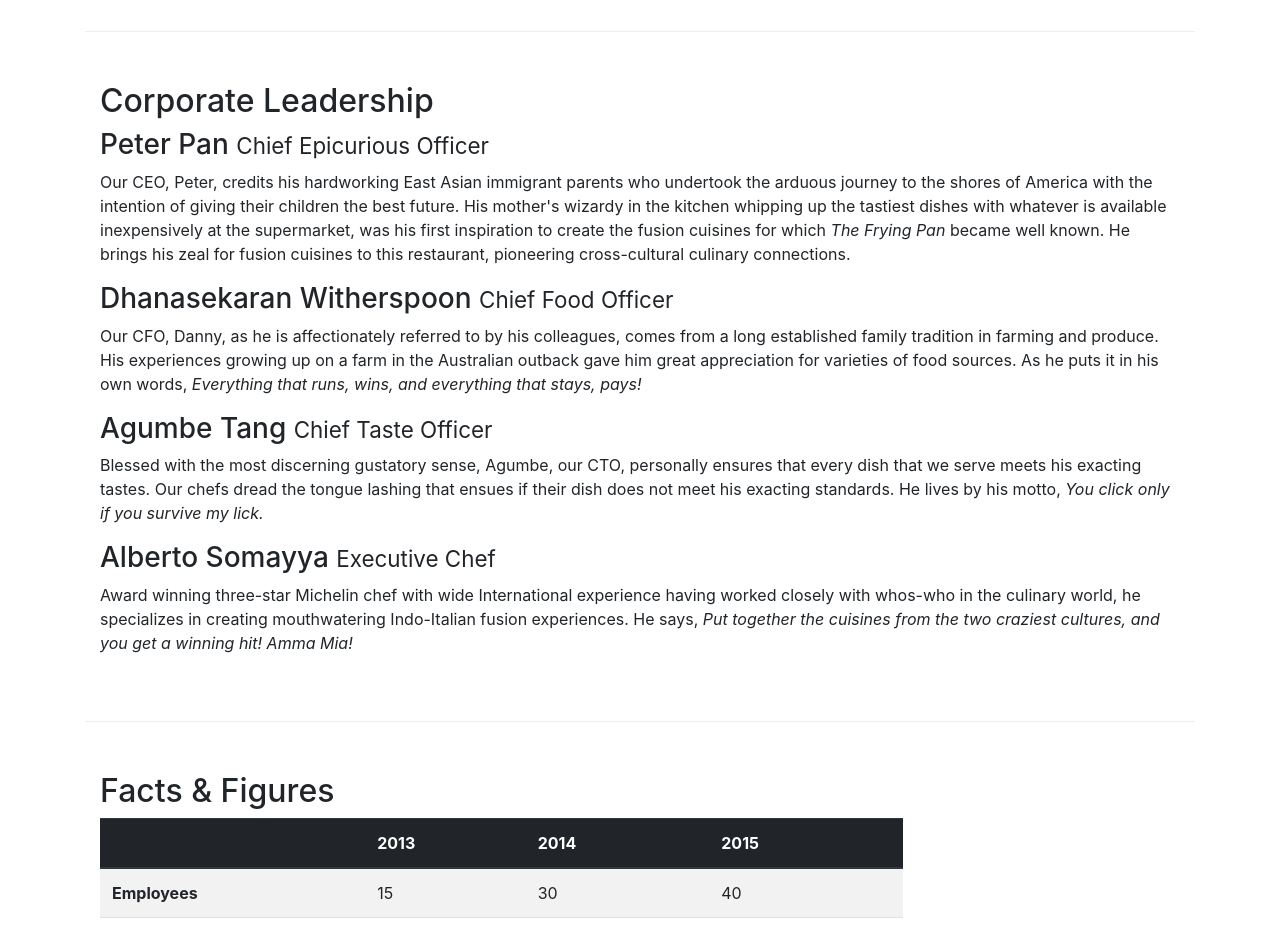
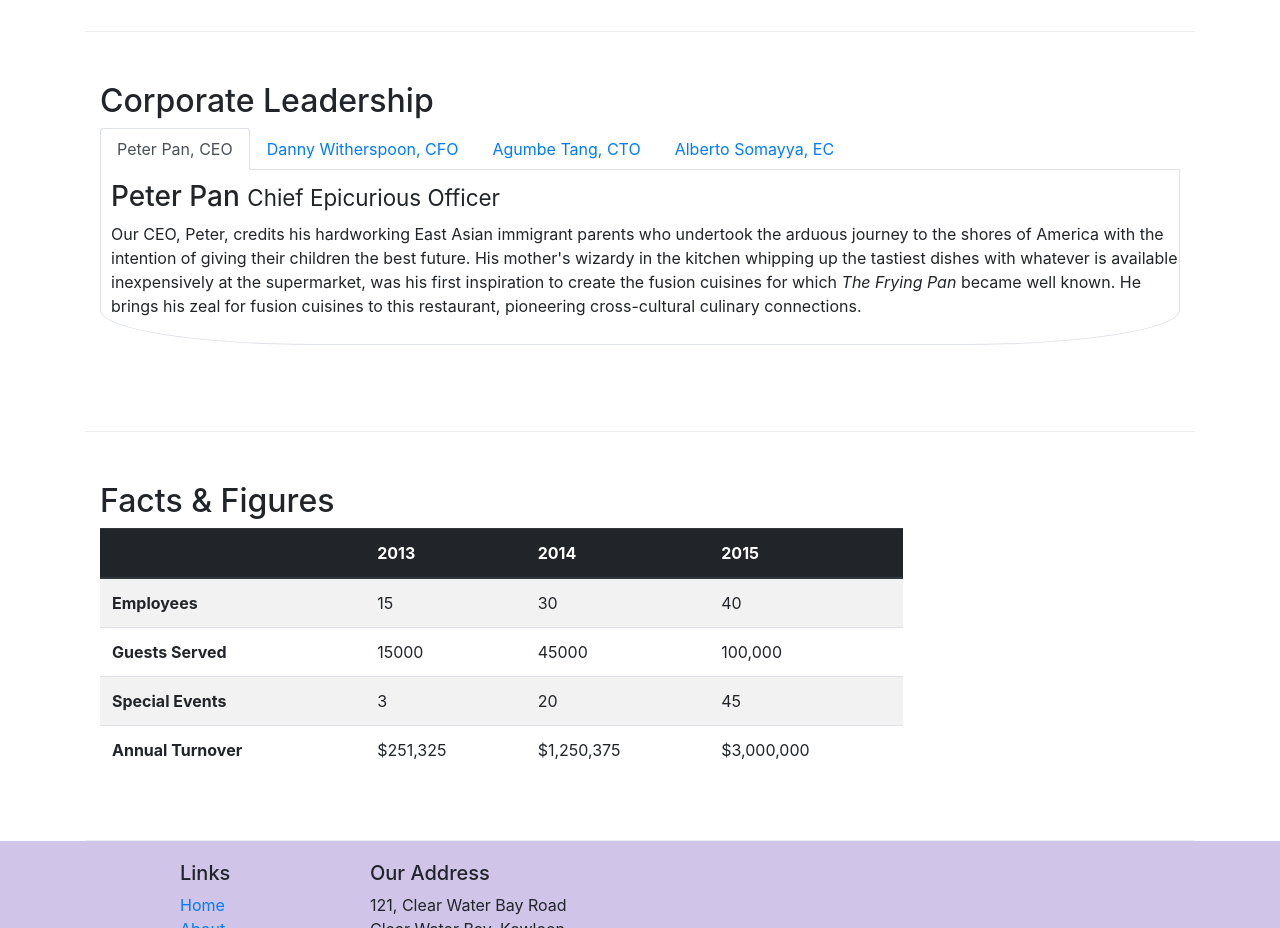
Before and after one commit to lavreniukk/bootstrap_trainee, a website: page Bootstrap4/conFusion/aboutus.html in a window 1280 px wide. Shown: the part 940-1868 px from the top of the page. Drawn offline with nearby package versions, Linux system fonts and the light colour scheme.

Commit message:
tabs added and styles changed

```diff
--- a/Bootstrap4/conFusion/aboutus.html
+++ b/Bootstrap4/conFusion/aboutus.html
@@ -118,14 +118,47 @@
         <div class="row row-content">
             <div class="col-12">
                 <h2>Corporate Leadership</h2>
-                <h3>Peter Pan <small>Chief Epicurious Officer</small></h3>
-                <p class="d-none d-sm-block">Our CEO, Peter, credits his hardworking East Asian immigrant parents who undertook the arduous journey to the shores of America with the intention of giving their children the best future. His mother's wizardy in the kitchen whipping up the tastiest dishes with whatever is available inexpensively at the supermarket, was his first inspiration to create the fusion cuisines for which <em>The Frying Pan</em> became well known. He brings his zeal for fusion cuisines to this restaurant, pioneering cross-cultural culinary connections.</p>
-                <h3>Dhanasekaran Witherspoon <small>Chief Food Officer</small></h3>
-                <p class="d-none d-sm-block">Our CFO, Danny, as he is affectionately referred to by his colleagues, comes from a long established family tradition in farming and produce. His experiences growing up on a farm in the Australian outback gave him great appreciation for varieties of food sources. As he puts it in his own words, <em>Everything that runs, wins, and everything that stays, pays!</em></p>
-                <h3>Agumbe Tang <small>Chief Taste Officer</small></h3>
-                <p class="d-none d-sm-block">Blessed with the most discerning gustatory sense, Agumbe, our CTO, personally ensures that every dish that we serve meets his exacting tastes. Our chefs dread the tongue lashing that ensues if their dish does not meet his exacting standards. He lives by his motto, <em>You click only if you survive my lick.</em></p>
-                <h3>Alberto Somayya <small>Executive Chef</small></h3>
-                <p class="d-none d-sm-block">Award winning three-star Michelin chef with wide International experience having worked closely with whos-who in the culinary world, he specializes in creating mouthwatering Indo-Italian fusion experiences. He says, <em>Put together the cuisines from the two craziest cultures, and you get a winning hit! Amma Mia!</em></p>
+
+                <ul class="nav nav-tabs flex-column flex-lg-row">
+                    <li class="nav-item">
+                        <a class="nav-link active" href="#peter"
+                            role="tab" data-toggle="tab"> Peter Pan, CEO </a>
+                    </li>
+                    <li class="nav-item">
+                        <a class="nav-link" href="#danny"
+                            role="tab" data-toggle="tab"> Danny Witherspoon, CFO </a>
+                    </li>
+                    <li class="nav-item">
+                        <a class="nav-link" href="#agumbe"
+                            role="tab" data-toggle="tab"> Agumbe Tang, CTO </a>
+                    </li>
+                    <li class="nav-item">
+                        <a class="nav-link" href="#alberto"
+                            role="tab" data-toggle="tab"> Alberto Somayya, EC </a>
+                    </li>
+                </ul>
+
+                <div class="tab-content">
+                    <div role="tabpanel" class="tab-pane fade show active" id="peter">
+                        <h3>Peter Pan <small>Chief Epicurious Officer</small></h3>
+                        <p class="d-none d-sm-block">Our CEO, Peter, credits his hardworking East Asian immigrant parents who undertook the arduous journey to the shores of America with the intention of giving their children the best future. His mother's wizardy in the kitchen whipping up the tastiest dishes with whatever is available inexpensively at the supermarket, was his first inspiration to create the fusion cuisines for which <em>The Frying Pan</em> became well known. He brings his zeal for fusion cuisines to this restaurant, pioneering cross-cultural culinary connections.</p>
+                    </div>
+
+                    <div role="tabpanel" class="tab-pane fade" id="danny">
+                        <h3 >Dhanasekaran Witherspoon <small>Chief Food Officer</small></h3>
+                        <p class="d-none d-sm-block">Our CFO, Danny, as he is affectionately referred to by his colleagues, comes from a long established family tradition in farming and produce. His experiences growing up on a farm in the Australian outback gave him great appreciation for varieties of food sources. As he puts it in his own words, <em>Everything that runs, wins, and everything that stays, pays!</em></p>
+                    </div>
+
+                    <div role="tabpanel" class="tab-pane fade" id="agumbe">
+                        <h3 >Agumbe Tang <small>Chief Taste Officer</small></h3>
+                        <p class="d-none d-sm-block">Blessed with the most discerning gustatory sense, Agumbe, our CTO, personally ensures that every dish that we serve meets his exacting tastes. Our chefs dread the tongue lashing that ensues if their dish does not meet his exacting standards. He lives by his motto, <em>You click only if you survive my lick.</em></p>
+                    </div>
+
+                    <div role="tabpanel" class="tab-pane fade" id="alberto">
+                        <h3 >Alberto Somayya <small>Executive Chef</small></h3>
+                        <p class="d-none d-sm-block">Award winning three-star Michelin chef with wide International experience having worked closely with whos-who in the culinary world, he specializes in creating mouthwatering Indo-Italian fusion experiences. He says, <em>Put together the cuisines from the two craziest cultures, and you get a winning hit! Amma Mia!</em></p>
+                    </div>
+                </div>
             </div>
        </div>
 
--- a/Bootstrap4/conFusion/css/styles.css
+++ b/Bootstrap4/conFusion/css/styles.css
@@ -45,3 +45,12 @@ body {
 .breadcrumb-item a {
     color: floralwhite;
 }
+
+.tab-content {
+    border-left: 1px solid;
+    border-right: 1px solid;
+    border-bottom: 1px solid;
+    border-color: #dee2e6;
+    border-radius: 0% 0% 20% 20%;
+    padding: 10px 0 10px 10px;
+}
```
